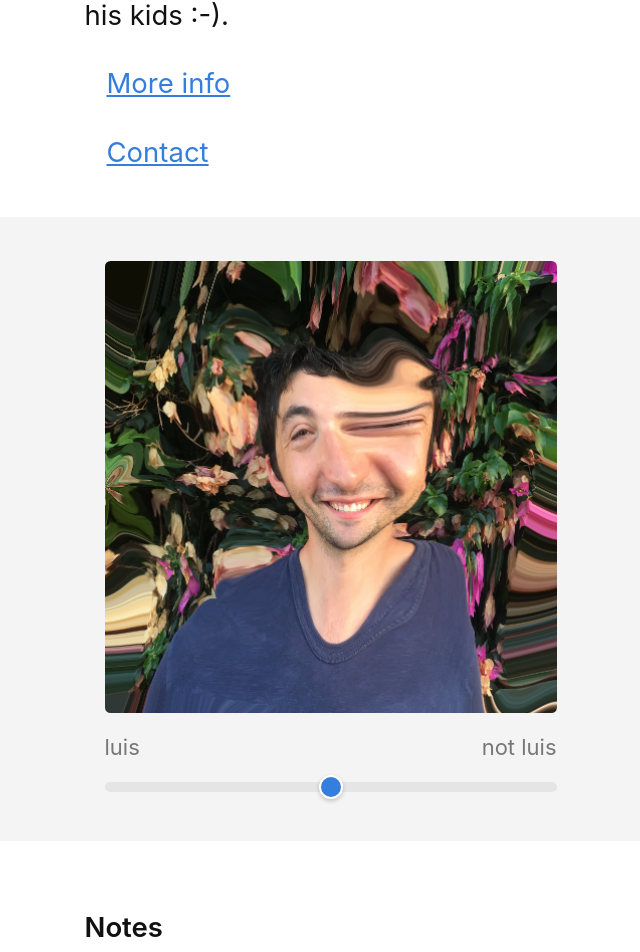
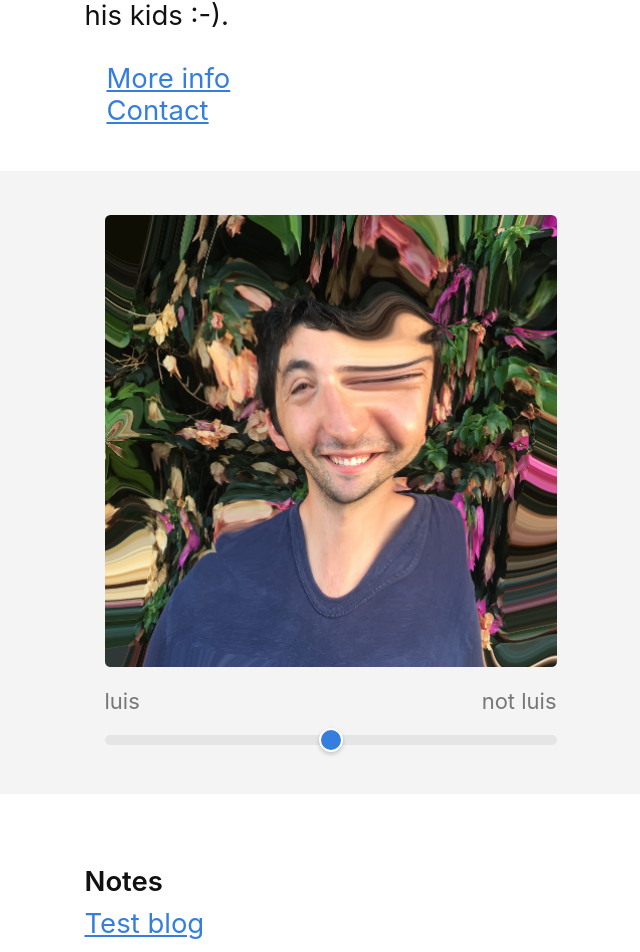
Before and after one commit to luismqueral/studio-queral, a React (Vite) app: page / in a window 1280 px wide. Shown: the part 352-1304 px from the top of the page, without its empty margins (302-942 px from the left). Built offline with nearby package versions, Linux system fonts and the light colour scheme.

Commit message:
Tighten link spacing, unify link styles across page

```diff
--- a/src/components/HomePage.jsx
+++ b/src/components/HomePage.jsx
@@ -29,13 +29,9 @@ function HomePage() {
           <p className="f4 lh-copy near-black">
             He lives in Baltimore and enjoys writing, making audio-visual experiments, and hanging out with his kids :-).
           </p>
-          <div className="ml3">
-            <p className="f4 lh-copy mb1">
-              <a href="#" className="blue underline hover-no-underline">More info</a>
-            </p>
-            <p className="f4 lh-copy mb0">
-              <a href="mailto:hey@queral.studio" className="blue underline hover-no-underline">Contact</a>
-            </p>
+          <div className="ml3 mt3">
+            <a href="#" className="blue underline hover-no-underline db f4">More info</a>
+            <a href="mailto:hey@queral.studio" className="blue underline hover-no-underline db f4">Contact</a>
           </div>
         </div>
       </section>
@@ -57,7 +53,7 @@ function HomePage() {
           <ul className="list pl0 mt2 mb4">
             {blogPosts.map((post) => (
               <li key={post.slug} className="mb2 f4 near-black">
-                <a href={`/blog/${post.slug}`} className="link blue hover-dark-blue">
+                <a href={`/blog/${post.slug}`} className="blue underline hover-no-underline">
                   {post.title}
                 </a>
               </li>
```
